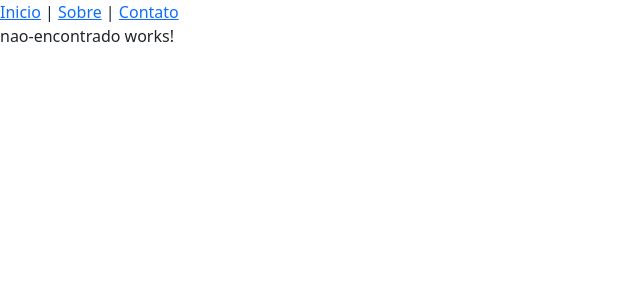
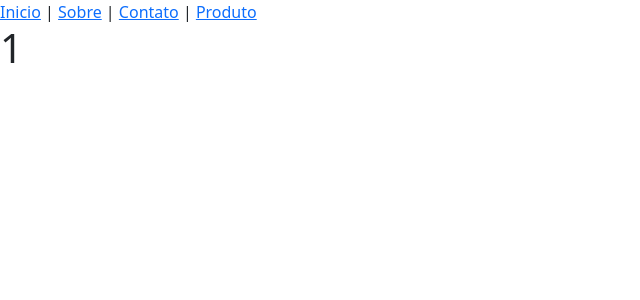
Before and after one commit to DanielMonteiroo/curso-angular, an Angular app: page /produto/1 in a window 1280 px wide. Shown: the top 300 px of the page, without its empty margins (0-640 px from the left). Built offline with nearby package versions, Linux system fonts and the light colour scheme.

Commit message:
rotas via parametros

```diff
--- a/src/app/app.routes.ts
+++ b/src/app/app.routes.ts
@@ -3,11 +3,13 @@ import { Inicio } from './paginas/inicio/inicio';
 import { Sobre } from './paginas/sobre/sobre';
 import { Contato } from './paginas/contato/contato';
 import { NaoEncontrado } from './paginas/nao-encontrado/nao-encontrado';
+import { Produto } from './paginas/produto/produto';
 
 export const routes: Routes = [
   {path:'inicio',component:Inicio},
   {path:'sobre',component:Sobre},
   {path:'contato',component:Contato},
+  {path:'produto/:codigo',component:Produto},
   {path:'',redirectTo:'inicio',pathMatch:'full'}, //redirecionamento para a pag inicial
   {path:'**',component:NaoEncontrado} //exibição de mensagem de pagina nao encontrada
 ];
--- /dev/null
+++ b/src/app/paginas/produto/produto.html
@@ -0,0 +1 @@
+<h1>{{codigo}}</h1>
--- /dev/null
+++ b/src/app/paginas/produto/produto.ts
@@ -0,0 +1,23 @@
+import { Component } from '@angular/core';
+import { ActivatedRoute } from '@angular/router';
+
+@Component({
+  selector: 'app-produto',
+  imports: [],
+  templateUrl: './produto.html',
+  styleUrl: './produto.css',
+})
+export class Produto {
+
+  //variável que captura o código via parametro
+  codigo:number = 0;
+
+  //contrutor
+  constructor(private route:ActivatedRoute){}
+
+  //Executa quando o componente é criado
+  ngOnInit():void{
+    this.codigo = Number(this.route.snapshot.paramMap.get('codigo'));
+  }
+
+}
--- a/src/app/rotas/rotas.html
+++ b/src/app/rotas/rotas.html
@@ -4,6 +4,8 @@
 <a routerLink="/sobre">Sobre</a>
 |
 <a routerLink="/contato">Contato</a>
+|
+<a routerLink="/produto/1">Produto</a>
 
 <!--Exibição páginas-->
 <router-outlet></router-outlet>
```
Also changed, not shown: src/app/paginas/produto/produto.css (added), 1 other file (tests, documents, lock files or other folders).
